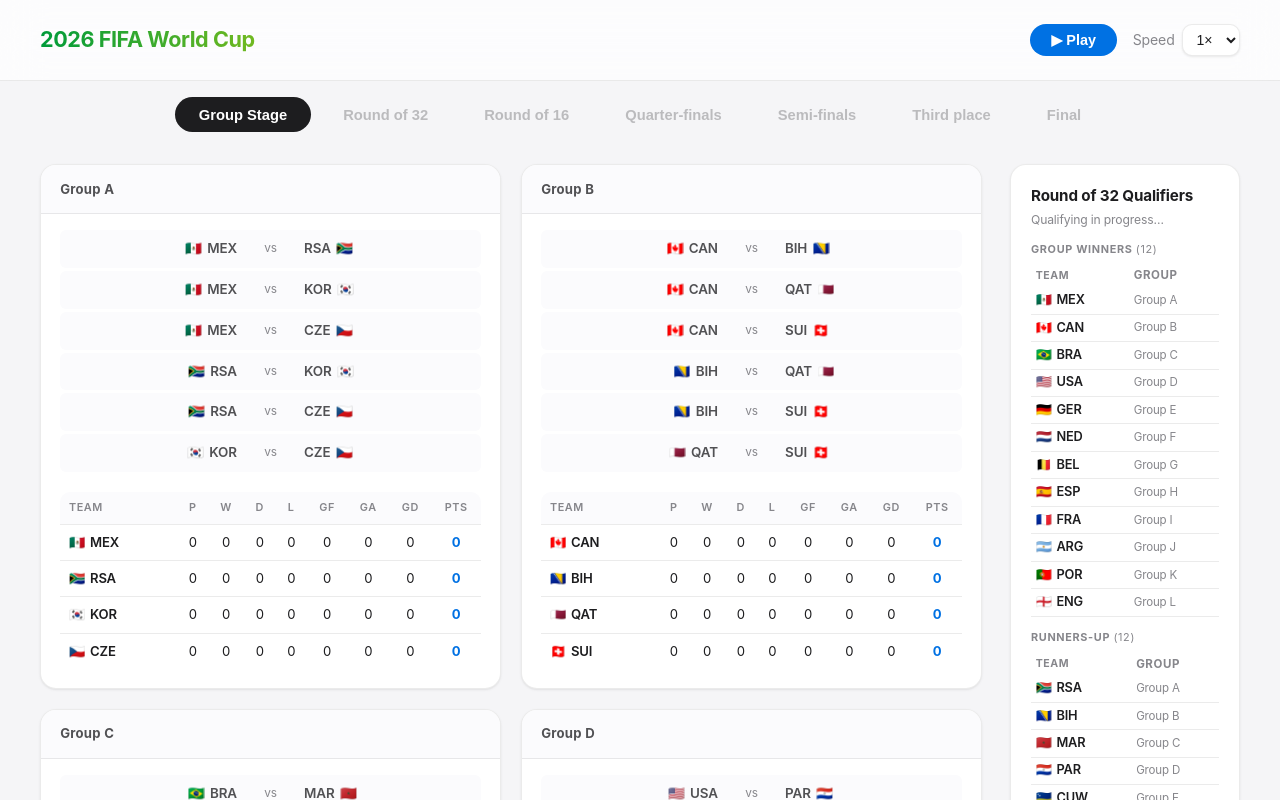
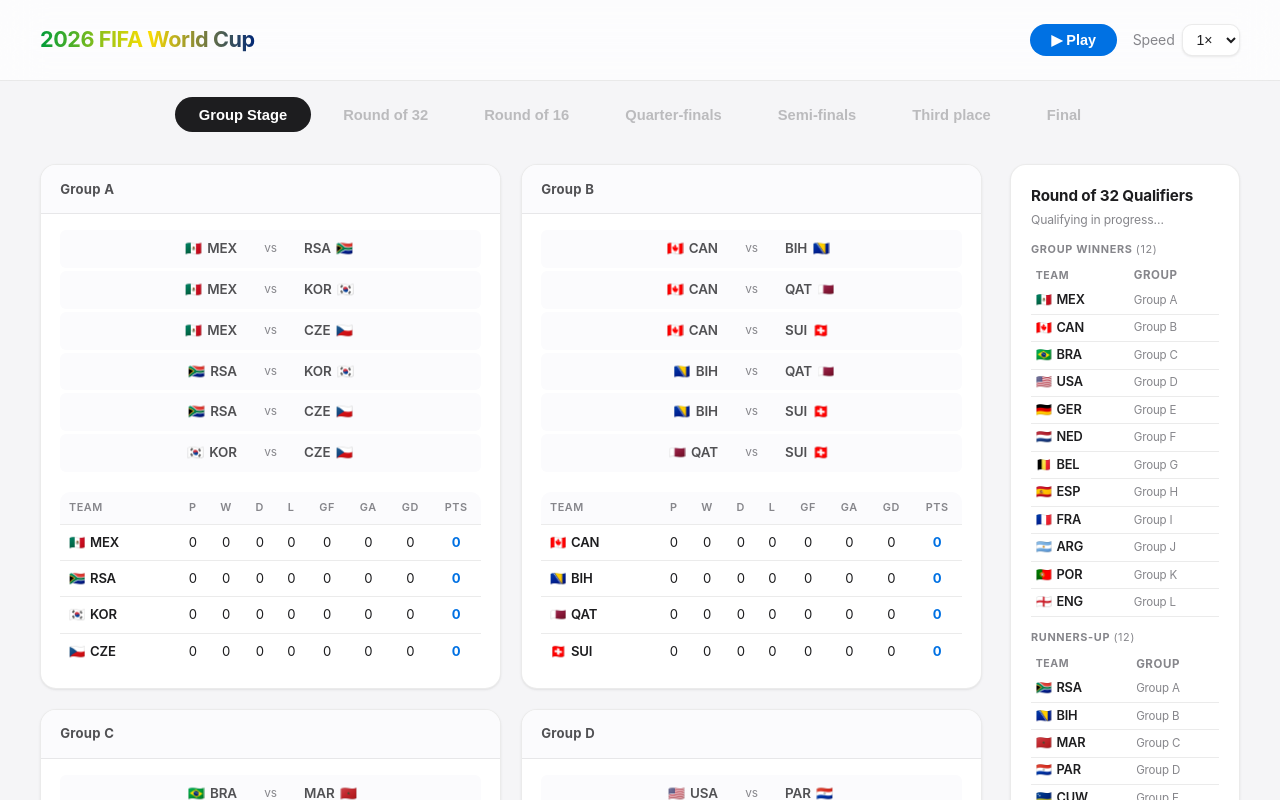
Before and after one commit to rodrigoluizs/world-cup-simulator, a website built with Vite: page index.html in a window 1280 px wide. Both pictures are taken after a click on the element "2026 FIFA World Cup". Built offline with nearby package versions, Linux system fonts and the light colour scheme.

Commit message:
fix(main): clip Mineirazo gradient to the title text not the flex box

```diff
--- a/src/main.ts
+++ b/src/main.ts
@@ -44,7 +44,7 @@ if (app) {
 
   app.innerHTML = `
     <header class="app-header">
-      <h1>2026 FIFA World Cup</h1>
+      <h1><span class="app-title">2026 FIFA World Cup</span></h1>
       <div class="playback-controls">
         <button id="play-pause" type="button" class="btn-play" aria-label="Play">▶ Play</button>
         <label class="speed-label">
--- a/src/style.css
+++ b/src/style.css
@@ -90,8 +90,12 @@ body {
   user-select: none;
 }
 
-/* Armed state of the hidden "Mineirazo" modifier: Brazil-colours gradient text. */
-.app-header h1.mineirazo {
+/*
+ * Armed state of the hidden "Mineirazo" modifier: Brazil-colours gradient text.
+ * The gradient is clipped to the inline .app-title span (not the full-width h1
+ * flex box) so all three colours span the glyphs instead of only the green edge.
+ */
+.app-header h1.mineirazo .app-title {
   background: linear-gradient(90deg, #009b3a 0%, #ffdf00 50%, #002776 100%);
   -webkit-background-clip: text;
   background-clip: text;
```
